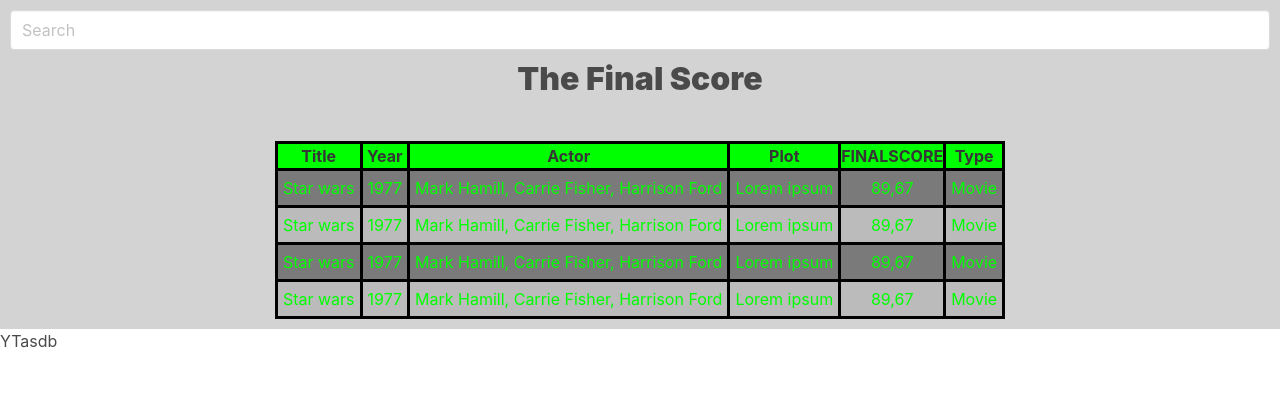
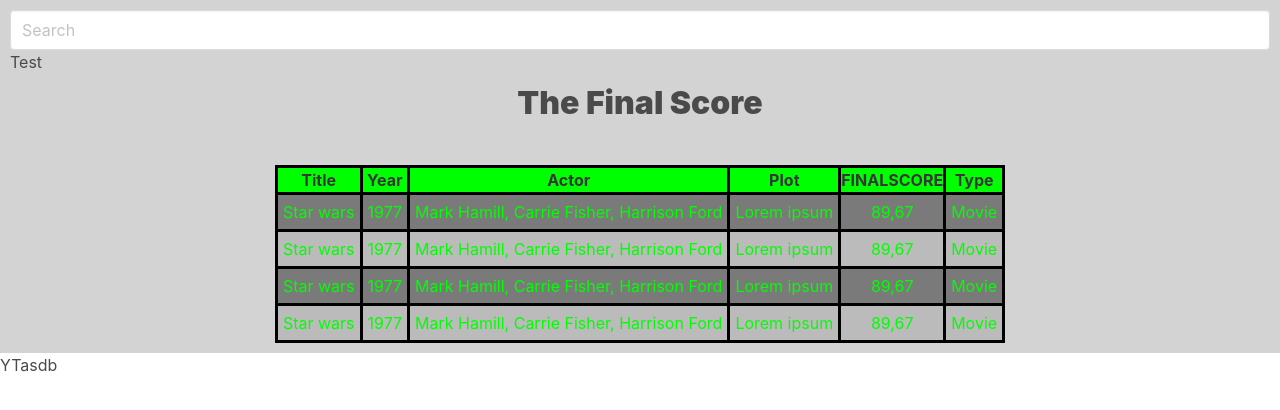
Before and after one commit to Gimanua/TheFinalScore-Frontend, a React (Create React App) app: page / in a window 1280 px wide. Shown: the top 410 px of the page. Built offline with nearby package versions, Linux system fonts and the light colour scheme.

Commit message:
Rename files

```diff
--- a/src/components/App.js
+++ b/src/components/App.jsx
@@ -1,9 +1,10 @@
 import React from 'react';
 import './css/App.css';
-import MoviePage from './Movie.js';
-import SearchBar from './SearchBar';
-import SearchResult from './SearchResult';
-import Table from './table';
+import MoviePage from './Movie.jsx';
+import SearchBar from './SearchBar.jsx';
+import SearchResult from './SearchResult.jsx';
+import Table from './table.jsx';
+import MovieInfo from './MovieInfo.jsx';
 
 function Meny(props) {
 
@@ -18,6 +19,7 @@ function Meny(props) {
           <div className="top">
               <SearchBar search={setSearchQuery} />
               <SearchResult searchQuery={searchQuery} />
+              <MovieInfo />
               <Table />
           </div>
 
--- /dev/null
+++ b/src/components/MovieInfo.jsx
@@ -0,0 +1,7 @@
+import React from 'react';
+
+export default function MovieInfo(props){
+    return (
+        <h2>Test</h2>
+    );
+}
--- a/src/index.js
+++ b/src/index.js
@@ -1,7 +1,7 @@
 import React from 'react';
 import ReactDOM from 'react-dom';
 import 'bulma/css/bulma.css'
-import App from './components/App';
+import App from './components/App.jsx';
 
 
 ReactDOM.render(<App />, document.getElementById('root'));
```
Also changed, not shown: src/components/Movie.jsx (renamed from src/components/Movie.js), src/components/SearchBar.jsx (renamed from src/components/SearchBar.js), src/components/SearchResult.jsx (renamed from src/components/SearchResult.js), src/components/table.jsx (renamed from src/components/table.js).
